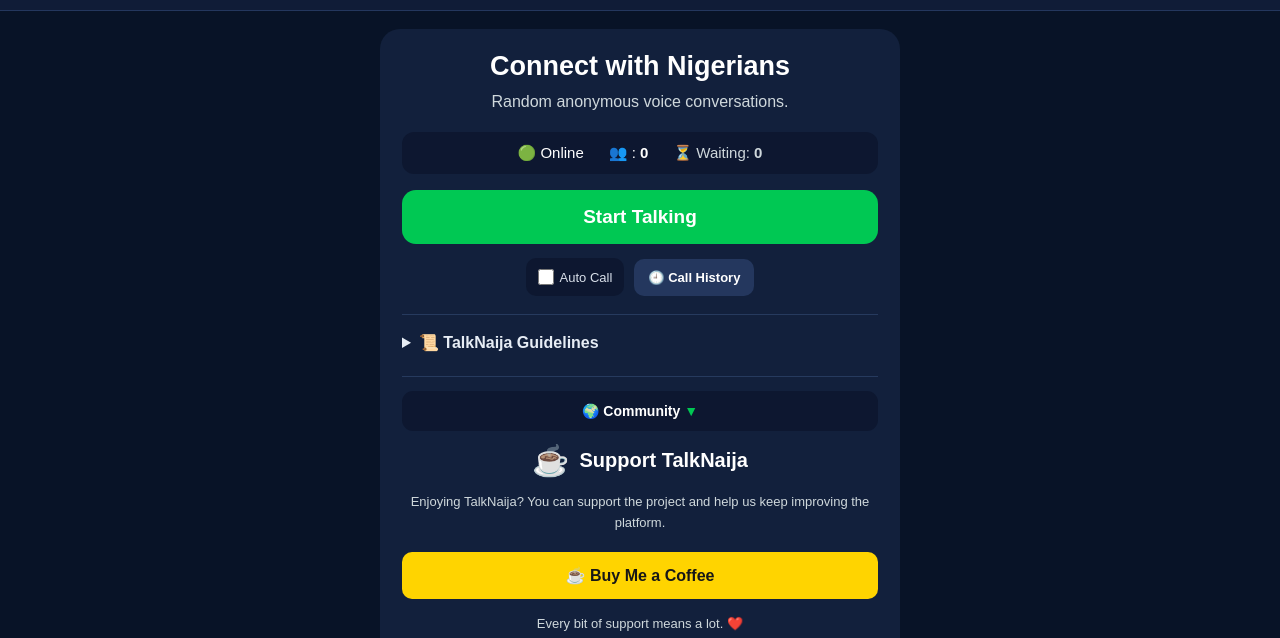
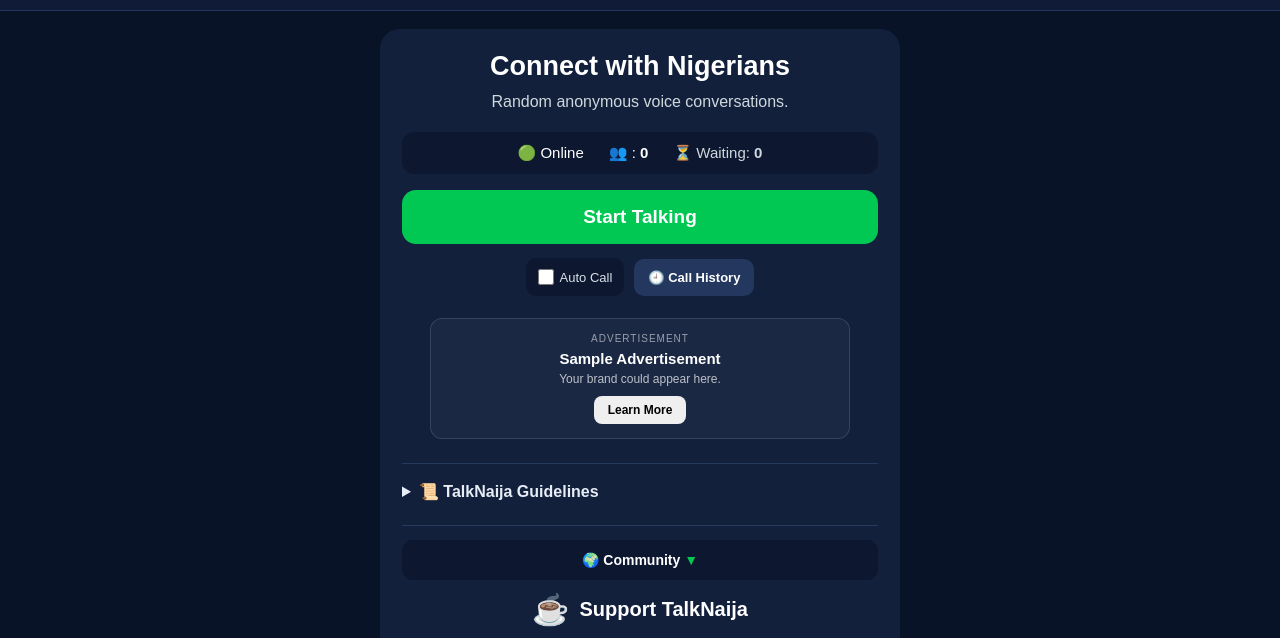
Before and after one commit to Michael-Cole065/talknaija, a website: page public/index.html in a window 1280 px wide. Shown: the part 125-763 px from the top of the page. Drawn offline with nearby package versions, Linux system fonts and the light colour scheme; no server answers.

Commit message:
Add ad spaces and search spacing

```diff
--- a/public/css/style.css
+++ b/public/css/style.css
@@ -685,3 +685,71 @@
 }
 
 }
+
+
+/* ========================================
+   SAMPLE ADVERTISEMENT
+   ======================================== */
+
+.ad-slot {
+    width: 100%;
+    margin: 22px auto 24px;
+}
+
+.sample-ad {
+    width: 100%;
+    max-width: 420px;
+    margin: 0 auto;
+    padding: 14px 16px;
+    box-sizing: border-box;
+    border: 1px solid rgba(255, 255, 255, 0.12);
+    border-radius: 12px;
+    text-align: center;
+    background: rgba(255, 255, 255, 0.04);
+}
+
+.ad-label {
+    display: block;
+    margin-bottom: 6px;
+    font-size: 10px;
+    letter-spacing: 1px;
+    opacity: 0.55;
+}
+
+.sample-ad strong {
+    display: block;
+    font-size: 15px;
+    margin-bottom: 5px;
+}
+
+.sample-ad p {
+    margin: 0 0 10px;
+    font-size: 12px;
+    opacity: 0.7;
+}
+
+.sample-ad button {
+    border: none;
+    border-radius: 8px;
+    padding: 7px 14px;
+    font-size: 12px;
+    cursor: pointer;
+}
+
+
+/* SEARCH SCREEN AD SPACING */
+
+.search-ad {
+    margin-top: 26px;
+    margin-bottom: 0;
+}
+
+/* SEARCH STATUS → CANCEL SEARCH SPACING */
+
+#searchScreen #status {
+    margin-bottom: 8px;
+}
+
+#searchScreen #cancelBtn {
+    margin-bottom: 0;
+}
--- a/public/index.html
+++ b/public/index.html
@@ -151,6 +151,18 @@
 
             </div>
 
+        </div>
+
+
+        <!-- SAMPLE ADVERTISEMENT -->
+
+        <div class="ad-slot">
+            <div class="sample-ad">
+                <span class="ad-label">ADVERTISEMENT</span>
+                <strong>Sample Advertisement</strong>
+                <p>Your brand could appear here.</p>
+                <button type="button">Learn More</button>
+            </div>
         </div>
 
 
@@ -353,6 +365,18 @@
         >
             Cancel Search
         </button>
+
+
+        <!-- SAMPLE ADVERTISEMENT -->
+
+        <div class="ad-slot search-ad">
+            <div class="sample-ad">
+                <span class="ad-label">ADVERTISEMENT</span>
+                <strong>Sample Advertisement</strong>
+                <p>Your brand could appear here.</p>
+                <button type="button">Learn More</button>
+            </div>
+        </div>
 
     </div>
 
```
